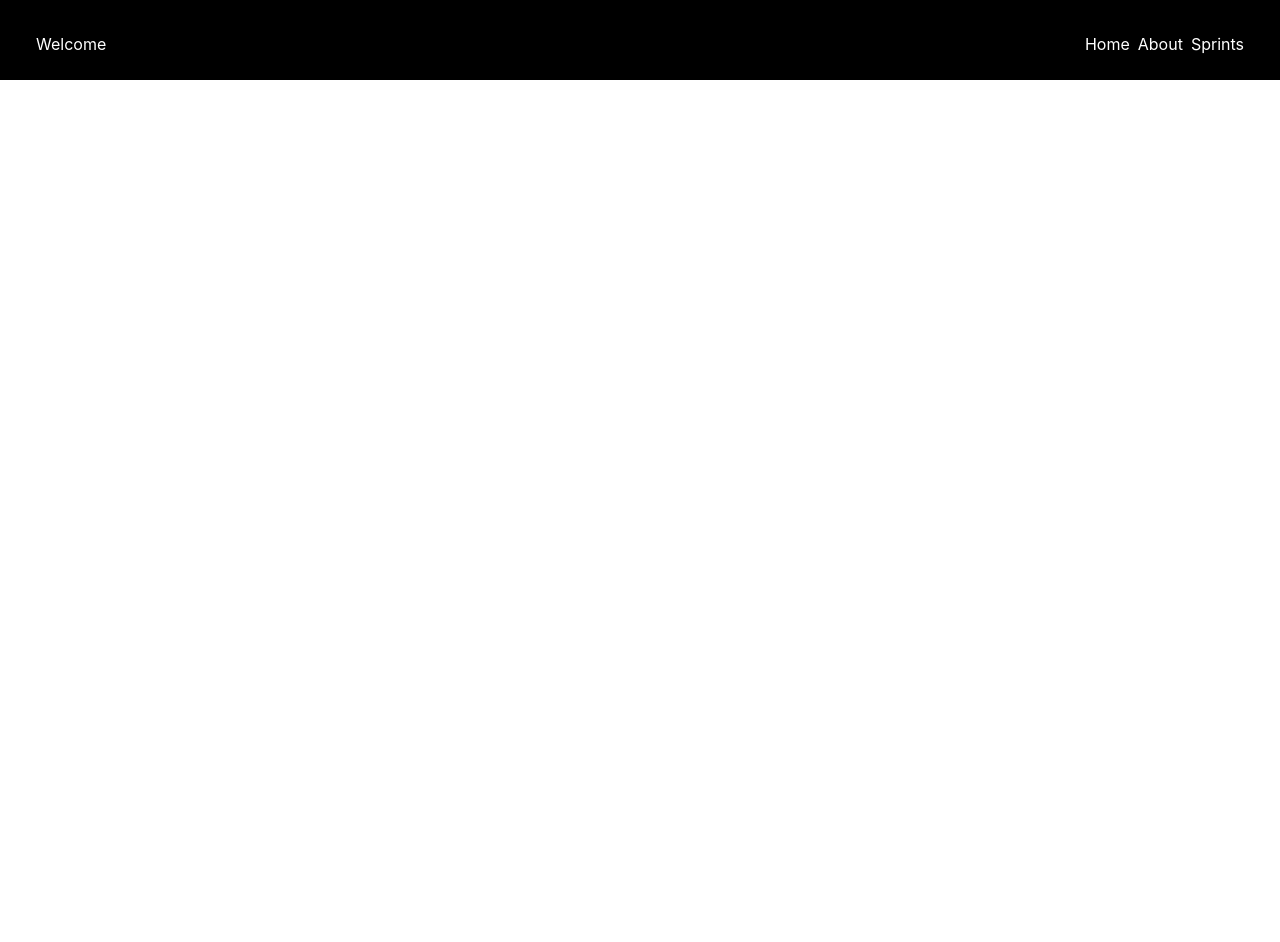
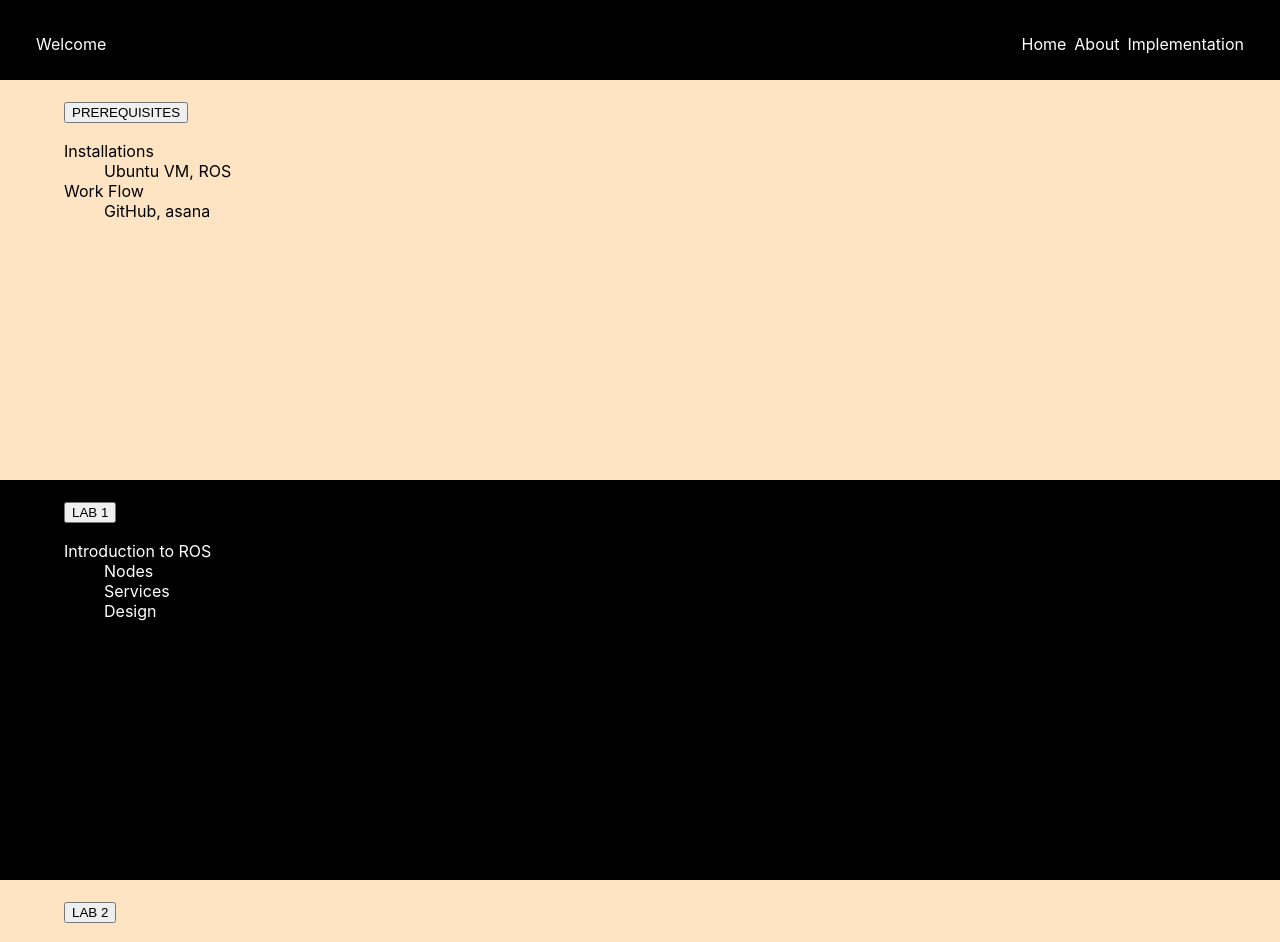
Before and after one commit to arcosea/LaserDriveWeb, a React (Create React App) app: page /implementation in a window 1280 px wide. Shown: the top 942 px of the page. Before the commit the page ends 800 px from the top, so only its background shows below. Built offline with nearby package versions, Linux system fonts and the light colour scheme.

Commit message:
Change sprints to implementation. Start About page

```diff
--- a/src/App.css
+++ b/src/App.css
@@ -93,4 +93,5 @@
 
 .nav li:active{
   background-color: green;
+  color: black;
 }
--- a/src/App.tsx
+++ b/src/App.tsx
@@ -7,7 +7,7 @@ import {Route, Routes, NavLink} from "react-router-dom";
 import Navbar from './NavBar';
 import { Home } from './pages/Home';
 import { About } from './pages/About';
-import { Sprints } from './pages/Sprints';
+import { Implementation } from './pages/Implementation';
 
 function App() {
   return (
@@ -17,7 +17,7 @@ function App() {
       <Routes>
         <Route path="/" element={< Home />}/>
         <Route path="/about" element={<About />}/>
-        <Route path="/sprints" element={<Sprints />} />
+        <Route path="/implementation" element={<Implementation />} />
 
       </Routes>
     </div>
--- a/src/NavBar.tsx
+++ b/src/NavBar.tsx
@@ -13,7 +13,7 @@ export default function Navbar(){
                     <Link to="/about" className="site-title"> About </Link>
                 </li>
                 <li>
-                    <Link to="/sprints" className="site-title"> Sprints </Link>
+                    <Link to="/implementation" className="site-title"> Implementation </Link>
                 </li>
             </ul>
         </nav>
--- a/src/pages/About.tsx
+++ b/src/pages/About.tsx
@@ -1,21 +1,19 @@
 
 import {Link} from "react-router-dom";
 import React, { useEffect, useState, useRef } from 'react';
-
+import "../style/About.css";
 
 export function About(){
     return(
-        <div>
-            <h2 > About</h2>
+        <div className="about" id="header">
+
             <div>
                 <h3> Our Team </h3>
                 <p>
-                    Erick, Ben, Christian
+                    text here
                 </p>
             </div>
         </div>
 
-
-
     );
 }
--- /dev/null
+++ b/src/pages/Implementation.tsx
@@ -0,0 +1,99 @@
+import {Link} from "react-router-dom";
+import React, { useEffect, useState, useRef } from 'react';
+import "../style/Implementation.css";
+
+export function Implementation(){
+    return(
+        <div className="implementation-container">
+
+            <div className="implementation" id="prerequisites">
+                <h3 className="implementation-subheader">
+                    <a href="http://localhost:3000/implementation/prerequisites">
+                        <button>
+                            PREREQUISITES
+                        </button>
+                    </a>
+                </h3>
+                <p className="description">
+                    <dl>
+                        <dt> Installations </dt>
+                        <dd> Ubuntu VM, ROS </dd>
+                        <dt> Work Flow </dt>
+                        <dd> GitHub, asana </dd>
+                    </dl>
+                </p>
+            </div>
+            <div className="implementation" id="lab1">
+                <h3 className="implementation-subheader">
+                    <a href="http://localhost:3000/implementation/lab1">
+                        <button>
+                            LAB 1
+                        </button>
+                    </a>
+                </h3>
+                <p className="description">
+                    <dl>
+                        <dt> Introduction to ROS </dt>
+                        <dd>
+                            Nodes
+                        </dd>
+                        <dd>
+                            Services
+                        </dd>
+                        <dd>
+                            Design
+                        </dd>
+                    </dl>
+                </p>
+            </div>
+            <div className="implementation" id="lab2">
+                <h3 className="implementation-subheader">
+                    <a href="http://localhost:3000/implementation/lab2">
+                        <button>
+                            LAB 2
+                        </button>
+                    </a>
+                </h3>
+                <p className="description">
+                    <dl>
+                        <dt> Automatic Emergency Braking (AEB) </dt>
+                        <dd> Algorithms </dd>
+                    </dl>
+                </p>
+            </div>
+            <div className="implementation" id="lab3">
+                <h3 className="implementation-subheader">
+                    <a href="https://localhost:3000/implementation/lab3">
+                        <button>
+                            LAB 3
+                        </button>
+                    </a>
+                </h3>
+                <p className="description">
+                    <dl>
+                        <dt> Wall Following  </dt>
+                        <dd> details </dd>
+                    </dl>
+                </p>
+            </div>
+            <div className="implementation" id="lab4">
+                <h3 className="implementation-subheader">
+                    <a href="https://localhost:3000/implementation/lab4">
+                        <button>
+                            LAB 4
+                        </button>
+                    </a>
+                </h3>
+                <p className="description">
+                    <dl>
+                        <dt> Follow the Gap  </dt>
+                        <dd> details </dd>
+                    </dl>
+                </p>
+            </div>
+        </div>
+
+
+
+    );
+}
--- a/src/pages/Sprints.tsx
+++ /dev/null
@@ -1,82 +0,0 @@
-import {Link} from "react-router-dom";
-import React, { useEffect, useState, useRef } from 'react';
-import "../style/Sprints.css";
-
-export function Sprints(){
-    return(
-        <div className="sprint-container">
-
-            <h2 className="sprint-page-header"> Fall 2022 Sprints</h2>
-
-            <div className="sprint" id="sprint1">
-                <h3 className="sprint-subheader">
-                    <a href="http://localhost:3000/sprints/sprint1">
-                        <button>
-                            Sprint 1
-                        </button>
-                    </a>
-                </h3>
-                <p className="description">
-                    <dl>
-                        <dt> Installations </dt>
-                        <dd> Ubuntu VM, ROS </dd>
-                        <dt> Work Flow </dt>
-                        <dd> GitHub, asana </dd>
-                    </dl>
-                </p>
-            </div>
-            <div className="sprint" id="sprint2">
-                <h3 className="sprint-subheader">
-                    <a href="http://localhost:3000/sprints/sprint2">
-                        <button>
-                            Sprint 2
-                        </button>
-                    </a>
-                </h3>
-                <p className="description">
-                    <dl>
-                        <dt> ROS </dt>
-                        <dd> Nodes, Services, Design </dd>
-                    </dl>
-                </p>
-            </div>
-            <div className="sprint" id="sprint3">
-                <h3 className="sprint-subheader">
-                    <a href="http://localhost:3000/sprints/sprint2">
-                        <button>
-                            Sprint 3
-                        </button>
-                    </a>
-                </h3>
-                <p className="description">
-                    <dl>
-                        <dt> Began Lab 2 </dt>
-                        <dd> AEB </dd>
-                    </dl>
-                </p>
-            </div>
-            <div className="sprint" id="sprint3">
-                <h3 className="sprint-subheader"> Sprint 4</h3>
-                <p className="description">
-                    <dl>
-                        <dt> AEB Lab  </dt>
-                        <dd> Complete </dd>
-                    </dl>
-                </p>
-            </div>
-            <div className="sprint" id="sprint3">
-                <h3 className="sprint-subheader"> Sprint 5</h3>
-                <p className="description">
-                    <dl>
-                        <dt> Lab 3  </dt>
-                        <dd> Wall Following </dd>
-                    </dl>
-                </p>
-            </div>
-
-        </div>
-
-
-
-    );
-}
--- /dev/null
+++ b/src/style/About.css
@@ -0,0 +1,3 @@
+#header {
+    text-align: start;
+}
--- /dev/null
+++ b/src/style/Implementation.css
@@ -0,0 +1,24 @@
+.implementation-container{
+    min-height: 100vh;
+    display: grid;
+    text-align: left;
+    background-color: bisque;
+}
+
+
+
+.implementation{
+    padding-left: 5%;
+    min-height: 50vh;
+}
+
+#lab1{
+    background-color: black;
+    color: white;
+    min-height: 50vh;
+}
+#lab3{
+    background-color: black;
+    color: white;
+    min-height:  50vh;
+}
--- a/src/style/Sprints.css
+++ /dev/null
@@ -1,23 +0,0 @@
-.sprint-container{
-    min-height: 100vh;
-    display: grid;
-    text-align: left;
-    background-color: bisque;
-}
-
-.sprint-page-header{
-    margin: 0rem;
-    padding: 5rem 0rem 5rem 0rem;
-    text-align: center;
-}
-
-.sprint{
-    padding-left: 5%;
-    min-height: 50vh;
-}
-
-#sprint2{
-    background-color: black;
-    color: white;
-    min-height: 50vh;
-}
```
